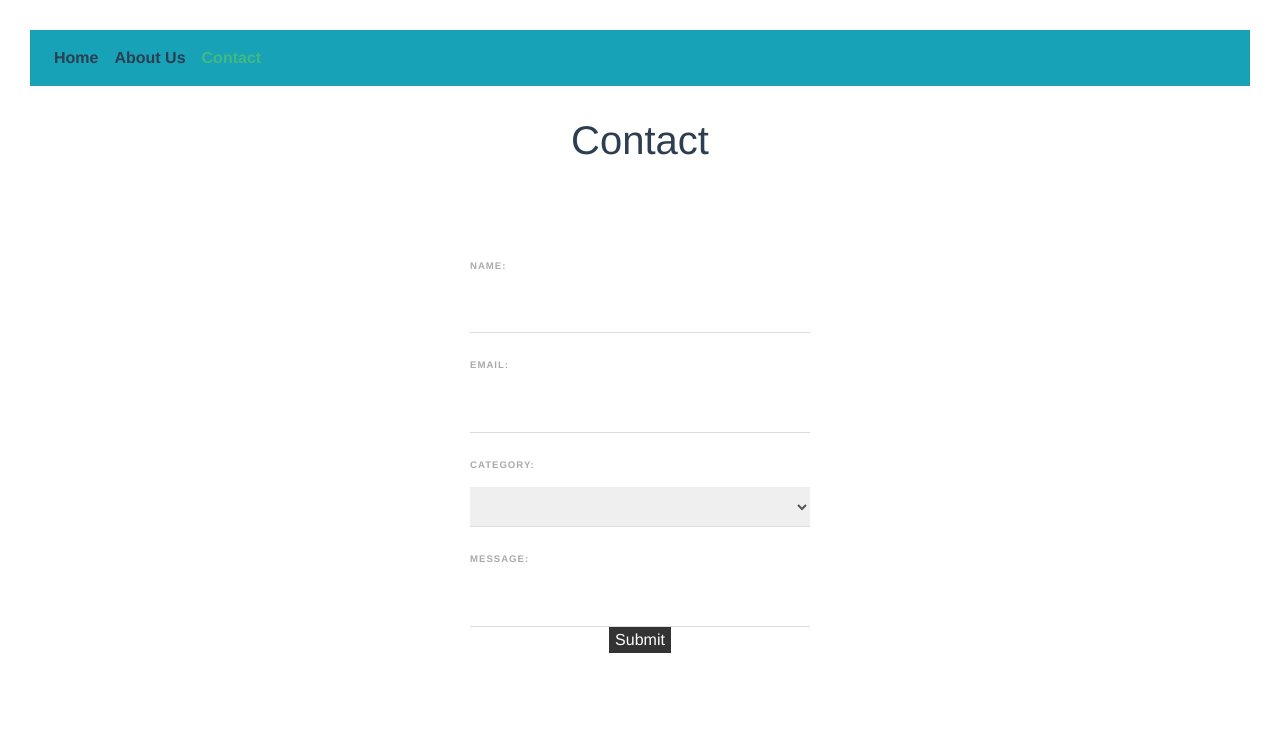
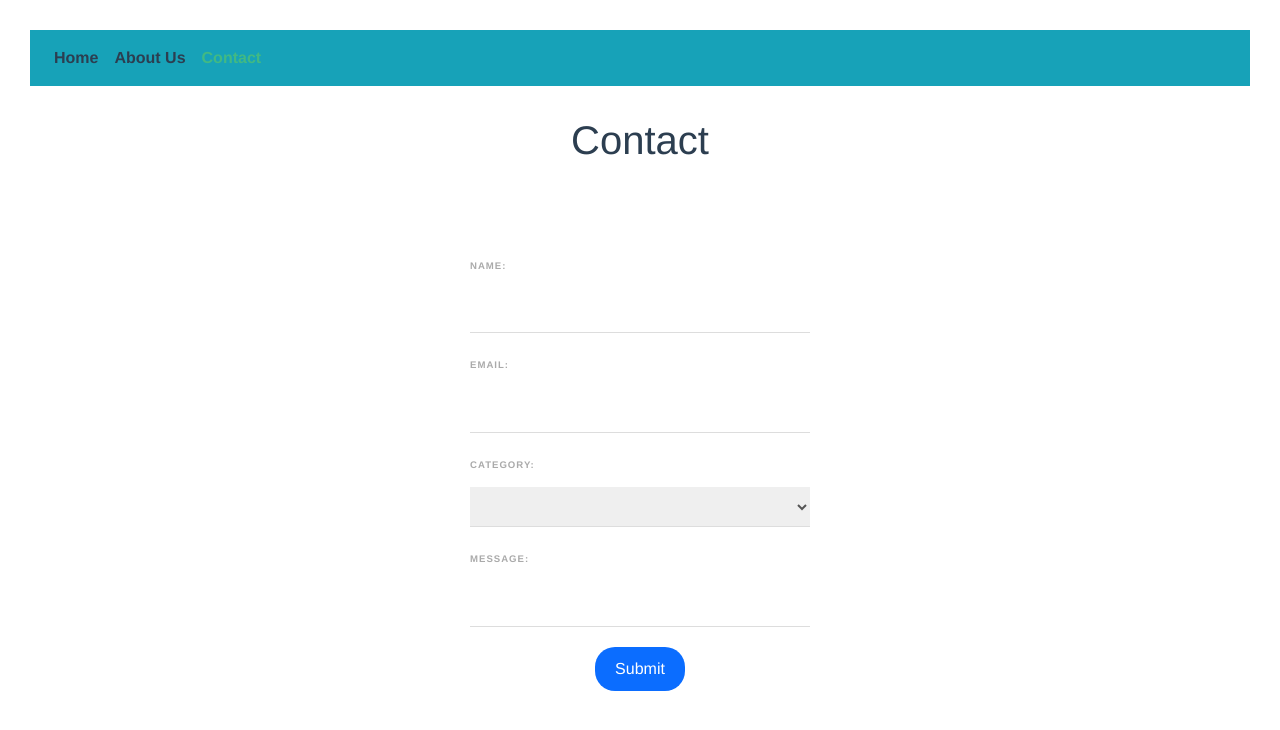
Before and after one commit to recordedhistory/vue-js, a Vue app: page /contact in a window 1280 px wide. Shown: the top 730 px of the page. Built offline with nearby package versions, Linux system fonts and the light colour scheme.

Commit message:
modal fix

```diff
--- a/src/App.vue
+++ b/src/App.vue
@@ -29,7 +29,11 @@ import TopHeader from '@/components/TopHeader.vue';
   text-align: center;
   color: #2c3e50;
 }
-
+.modal {
+  display: block;
+  position: relative;
+  height: auto;
+}
 #nav {
   padding: 30px;
 }
--- a/src/components/Carousel.vue
+++ b/src/components/Carousel.vue
@@ -30,15 +30,15 @@ export default {
      margin-bottom: 20px;
      width: 100%;
  }
- button {
+ /* button {
      /* position: absolute;
      height: 40px;
      width: 50px;
      top: calc(50% -20px); */
-     background-color: rgba(0,0,0,0.8);
-     border: none;
-     color: #FFF;
- }
+     /* background-color: rgba(0,0,0,0.8); */
+     /* border: none;
+     color: #FFF; */
+ /* } */
  button:focus, button:hover {
      outline: none;
      cursor: pointer;
--- a/src/components/ContactForm.vue
+++ b/src/components/ContactForm.vue
@@ -83,7 +83,7 @@ input, select {
     border-bottom: 1px solid #ddd;
     color: #555;
 }
-.prev, .next {
+.prev, .next, .submit button {
     background: #0b6dff;
     border: 0;
     padding: 10px 20px;
```
Also changed, not shown: src/components/Review.vue (added, +21 -0 lines).
